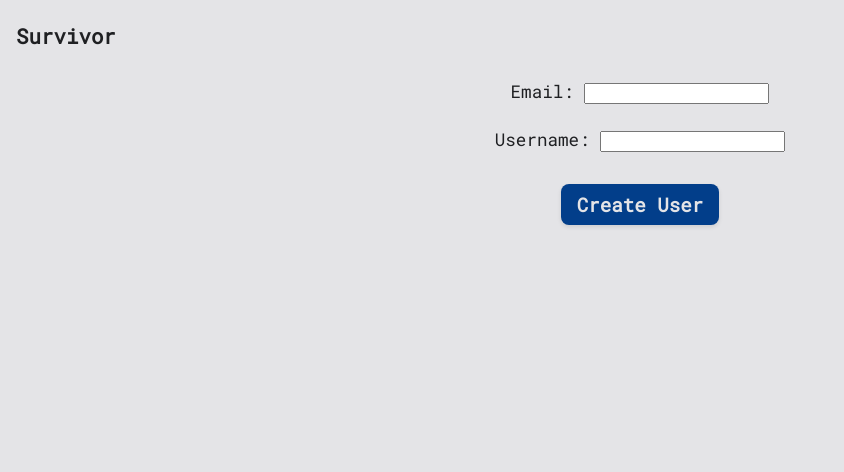
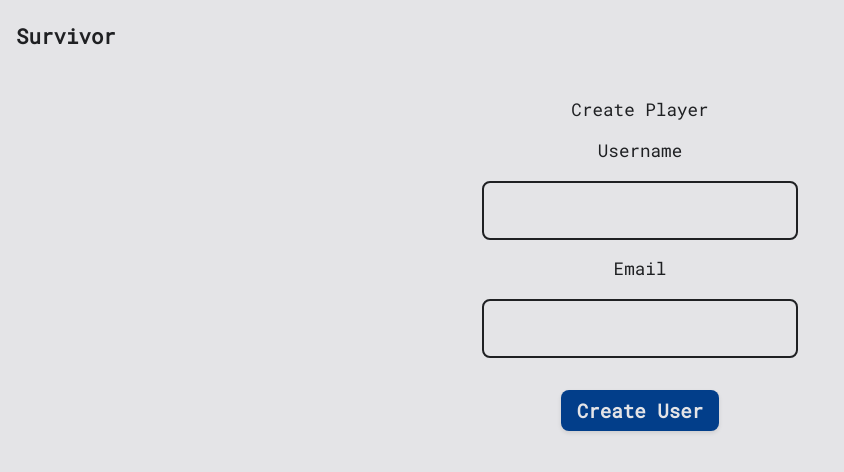
Before and after one commit to dansahagian/fbsurvivor, a Django app: template fbsurvivor/templates/manager-create-player.html in a window 1280 px wide. Shown: the top 472 px of the page, without its empty margins (0-844 px from the left). Run offline with Django 3.2, Linux system fonts and the light colour scheme; the template is opened without the code that fills it: most values are stand-ins (such as "Sample title", 1, 10 or a date in 2020); form fields are guessed from the names that the template uses.

Commit message:
Visual updates on some forms

```diff
--- a/fbsurvivor/core/views.py
+++ b/fbsurvivor/core/views.py
@@ -47,7 +47,7 @@ from fbsurvivor.settings import CONTACT, VENMO
 
 class IndexView(View):
     def get(self, request):
-        if request.session.get("token"):
+        if request.user.is_authenticated:
             return redirect(reverse("board_redirect"))
 
         context = {"form": EmailForm()}
--- a/fbsurvivor/static/css/base.css
+++ b/fbsurvivor/static/css/base.css
@@ -126,8 +126,6 @@ td {
 }
 
 .pick-form-container {
-    background-color: var(--table-header);
-    border-radius: 8px;
     max-width: 200px;
 }
 
@@ -235,7 +233,8 @@ td {
     display: flex;
 }
 
-.email-form input[type="email"] {
+.email-form input[type="email"],
+.email-form input[type="text"] {
     width: 90%;
     padding: 16px 20px;
     text-align: center;
--- a/fbsurvivor/templates/manager-create-player.html
+++ b/fbsurvivor/templates/manager-create-player.html
@@ -1,13 +1,17 @@
 {% extends "base.html" %}
 {% block content %}
     <div class="container login">
+        <p>Create Player</p>
         <form action="{% url 'create_player' %}" method="POST">
             {% csrf_token %}
-                    Email:
+            <p>Username</p>
+            <div class="email-form">
+                {{ form.username }}
+            </div>
+            <p>Email</p>
+            <div class="email-form">
                 {{ form.email }}
-                <br><br>
-                    Username:
-                    {{ form.username }}
+            </div>
             <div class="container">
                 <input class="submit-button blue-button" type="submit" value="Create User" />
             </div>
```
Lines whose indentation alone changed are shown as unchanged.
